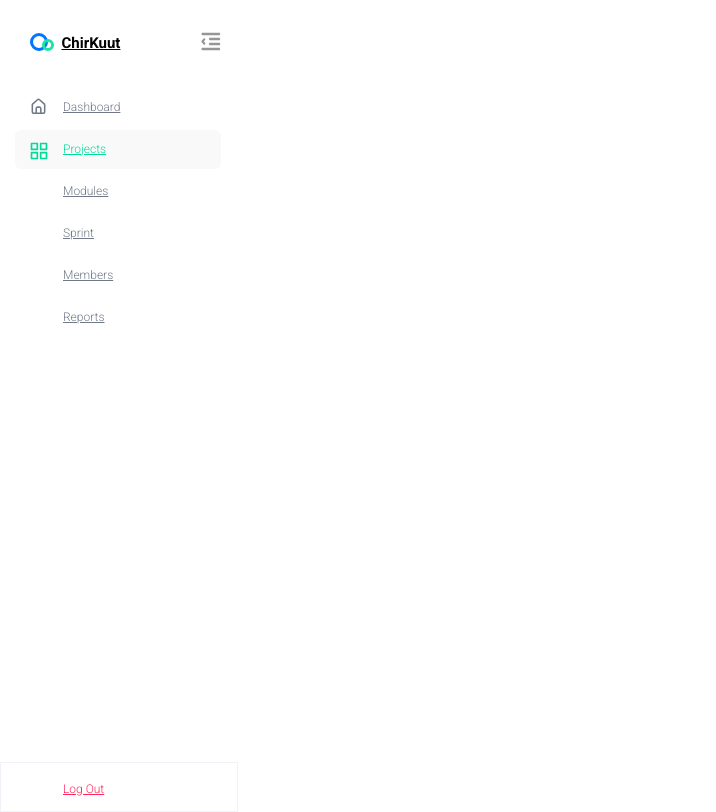
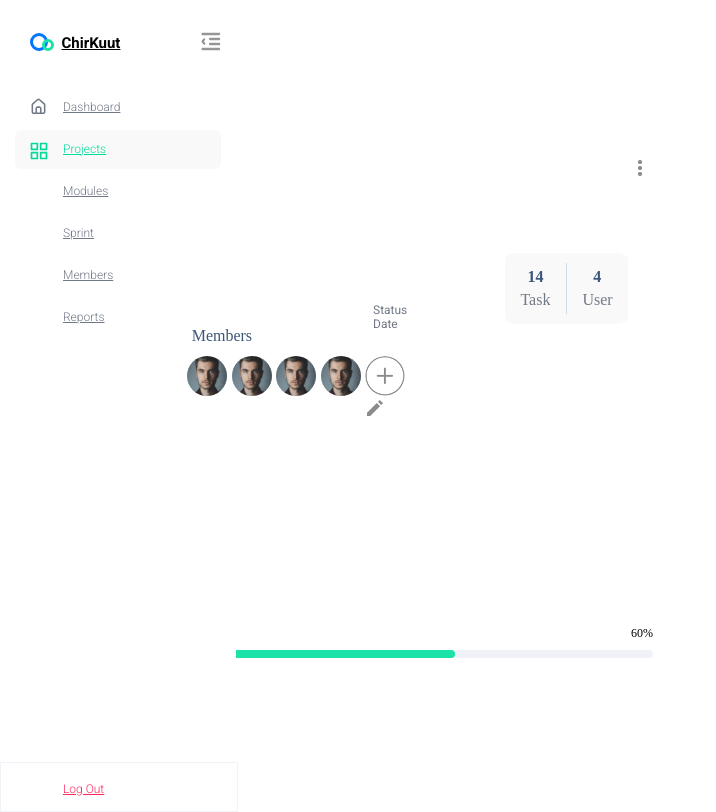
Before and after one commit to Front-End-Bootcamp/vue-dashboard-team-fox-1, a Vue app: page / in a window 1280 px wide. Shown: the whole page, without its empty margins (0-716 px from the left). Built offline with nearby package versions, Linux system fonts and the light colour scheme.

Commit message:
birleştirme işlemi tamamlandı

```diff
--- a/package.json
+++ b/package.json
@@ -9,9 +9,6 @@
 		"preview": "vite preview"
 	},
 	"dependencies": {
-    "@fortawesome/fontawesome-svg-core": "^6.2.0",
-    "@fortawesome/free-solid-svg-icons": "^6.2.0",
-    "@fortawesome/vue-fontawesome": "^3.0.1",
 		"vue": "^3.2.37"
 	},
 	"devDependencies": {
--- a/src/App.vue
+++ b/src/App.vue
@@ -1,12 +1,12 @@
 <script setup>
-import BootcampLogo from "./assets/svg/BootcampLogo.vue";
-import HelloWorld from "./components/HelloWorld.vue";
 import Sidebar from "./components/Sidebar.vue";
+import Card from "./components/Card/Card.vue";
 </script>
 
 <template>
 	<div>
 		<Sidebar></Sidebar>
+		<Card style="margin: 150px" />
 	</div>
 </template>
 
--- a/src/components/Card/Card.vue
+++ b/src/components/Card/Card.vue
@@ -2,6 +2,10 @@
 import OptionIcon from "./OptionIcon.vue";
 import CardInfo from "./CardInfo.vue";
 import CardPictures from "./CardPictures.vue";
+import CardDate from "./CardDate.vue";
+import CardStatus from "./CardStatus.vue";
+import CardEditIcon from "./CardEditIcon.vue";
+import CardProgressBar from "./CardProgressBar.vue";
 </script>
 
 <template>
@@ -9,6 +13,10 @@ import CardPictures from "./CardPictures.vue";
 		<OptionIcon />
 		<CardInfo />
 		<CardPictures />
+		<CardDate />
+		<CardStatus />
+		<CardEditIcon />
+		<CardProgressBar />
 	</div>
 </template>
 
@@ -18,40 +26,4 @@ import CardPictures from "./CardPictures.vue";
 	height: 300px;
 	width: 495px;
 }
- 	</style>
-
-// import CardEditIcon from "./CardEditIcon.vue";
-// import CardProgressBar from "./CardProgressBar.vue";
-// </script>
-
-// 	<template>
-// 		<div class="card">
-
-// 			<CardEditIcon />
-
-// 			<CardProgressBar />
-
-// 		</div>
-// 	</template>
-
-// 	<style scoped lang="scss">
-// 		.card {
-// 	box-sizing: border-box;
-// 	height: 300px;
-// 	width: 495px;
-// 	color: black;
-
-// 	background-color: #ffffff;
-// 	border: 1px solid #e5e5e5;
-// 	border-radius: 8px;
-// 	box-shadow: rgba(0, 0, 0, 0.05) 0px 6px 24px 0px,
-// 		rgba(0, 0, 0, 0.08) 0px 0px 0px 1px;
-// }
-// </style>
-// .progress {
-
-// 	margin-top: 210px;
-// 	text-align: left;
-// }
-
-// 	</style>
+</style>
--- /dev/null
+++ b/src/components/Card/CardDate.vue
@@ -0,0 +1,41 @@
+<script setup>
+const props = defineProps(["date"]);
+</script>
+
+<template>
+	<div class="dateText">Status Date</div>
+</template>
+
+<style scoped lang="scss">
+.dateData {
+	position: absolute;
+	width: 73px;
+	height: 15px;
+	left: 373px;
+	top: 325px;
+
+	font-family: "Roboto";
+	font-style: normal;
+	font-weight: 500;
+	font-size: 13px;
+	line-height: 15px;
+
+	color: #717986;
+}
+.dateText {
+	position: absolute;
+	width: 53px;
+	height: 14px;
+	left: 373px;
+	top: 303px;
+
+	font-family: "Roboto";
+	font-style: normal;
+	font-weight: 400;
+	font-size: 12px;
+	line-height: 14px;
+	/* identical to box height */
+
+	color: #717986;
+}
+</style>
--- /dev/null
+++ b/src/components/Card/CardStatus.vue
@@ -0,0 +1,49 @@
+<script setup>
+const props = defineProps(["status"]);
+</script>
+
+<template>
+	<div class="status"></div>
+</template>
+
+<style scoped>
+.statusActive {
+	position: absolute;
+	width: 37px;
+	height: 15px;
+	left: 389px;
+	top: 251px;
+	font-family: "Roboto";
+	font-style: normal;
+	font-weight: 500;
+	font-size: 13px;
+	line-height: 15px;
+	color: #00db99;
+}
+.statusHold {
+	position: absolute;
+	left: 37.58%;
+	right: 52.93%;
+	top: 35%;
+	bottom: 60%;
+	font-family: "Roboto";
+	font-style: normal;
+	font-weight: 500;
+	font-size: 13px;
+	line-height: 15px;
+	color: #f0bb00;
+}
+.statusInactive {
+	position: absolute;
+	width: 46px;
+	height: 15px;
+	left: 1435px;
+	top: 251px;
+	font-family: "Roboto";
+	font-style: normal;
+	font-weight: 500;
+	font-size: 13px;
+	line-height: 15px;
+	color: #ff285c;
+}
+</style>
```
Also changed, not shown: 1 other file (tests, documents, lock files or other folders). Lines whose indentation alone changed are shown as unchanged.
